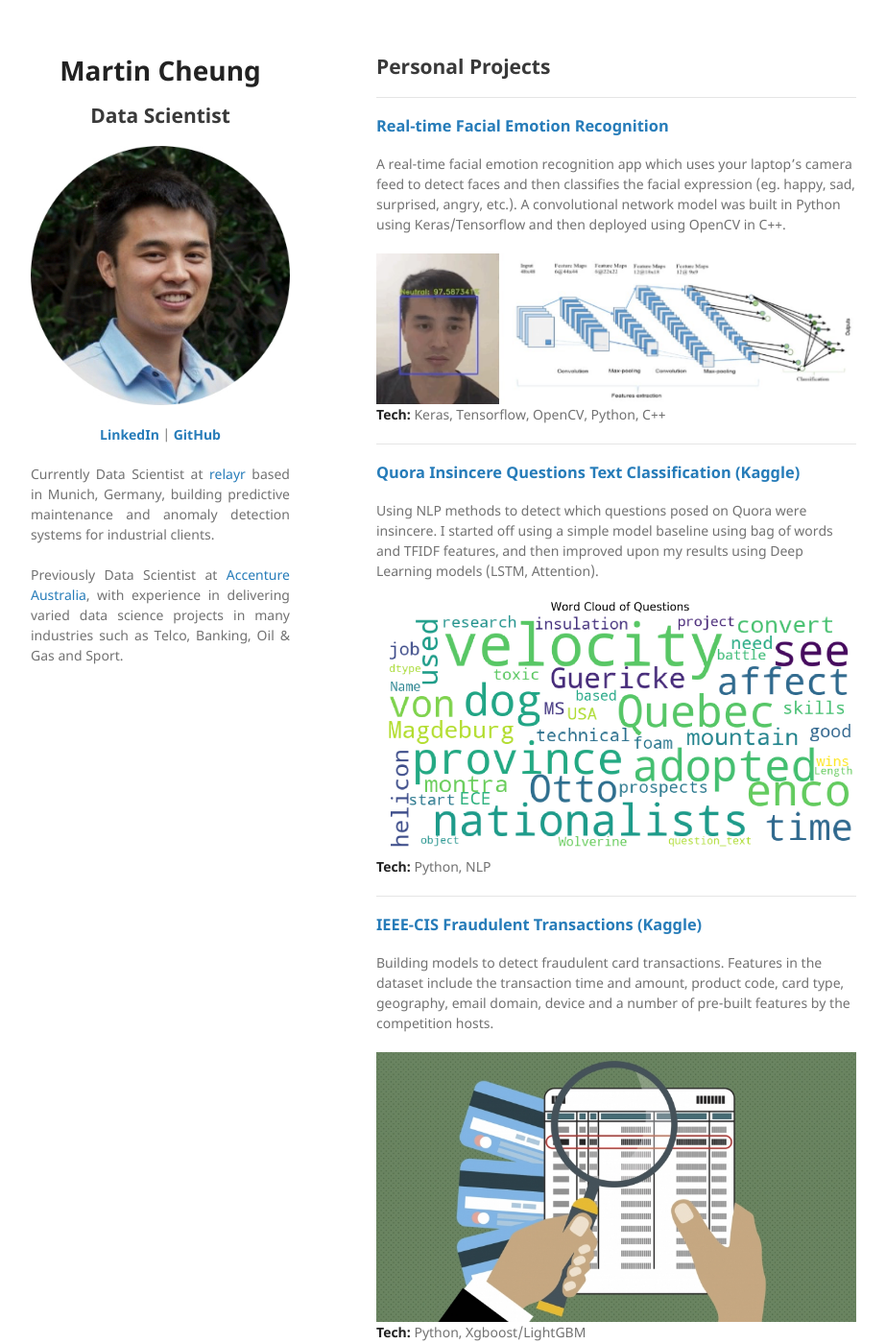
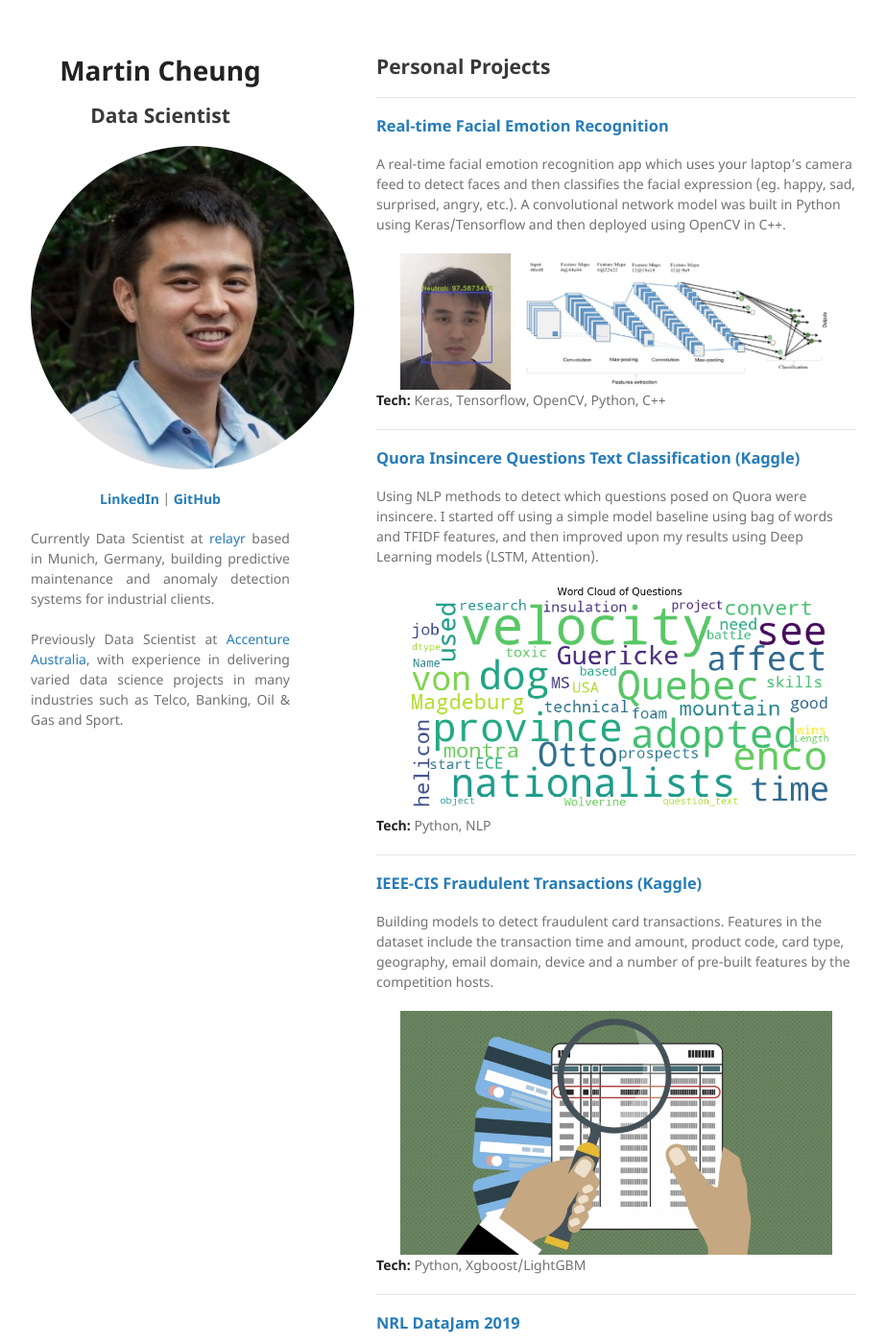
Before and after one commit to martycheung/martycheung.github.io, a Jekyll site: the page built from index.md, in a window 1280 px wide and 1400 px high. Shown: the whole window at 96% size, without its empty margins (178-1101 px from the left). Built offline with Jekyll 4.4.1, drawn with Linux system fonts in a browser that asks for light colours; our own code applies the rules of GitHub Pages for plain Markdown files.

Commit message:
Restrict image sizes

```diff
--- a/_sass/jekyll-theme-minimal.scss
+++ b/_sass/jekyll-theme-minimal.scss
@@ -94,7 +94,7 @@ th {
 }
 
 img {
-  max-width:100%;
+  max-width:450px;
   display: block;
   margin-left: auto;
   margin-right: auto;
```
